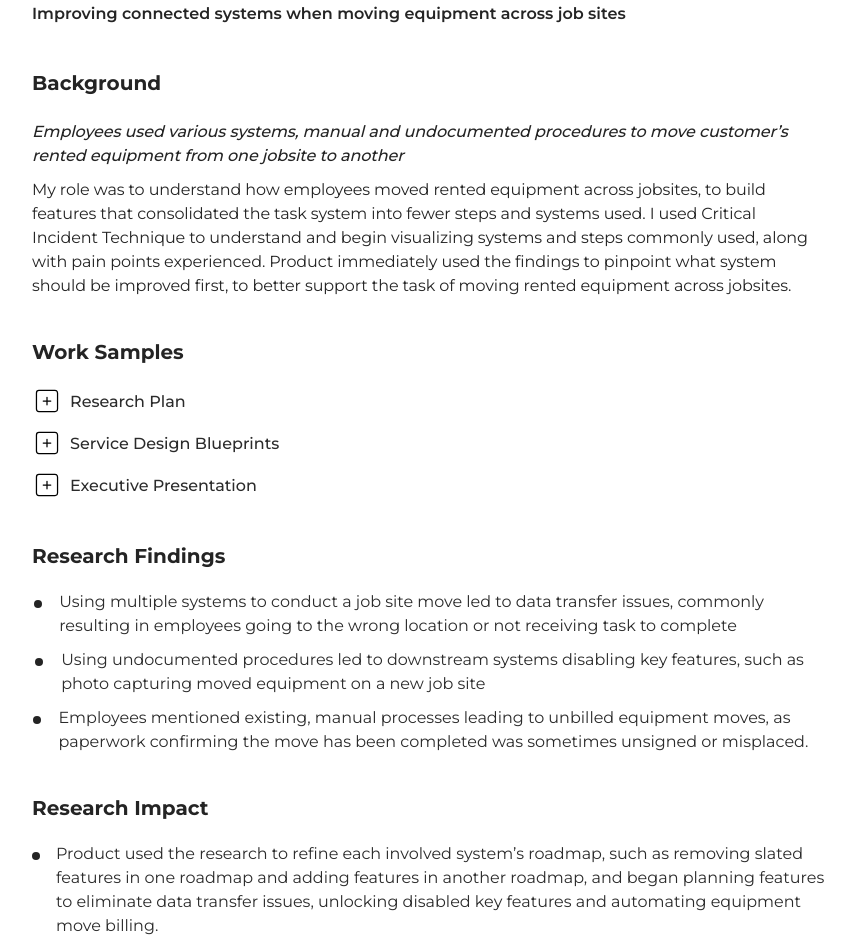
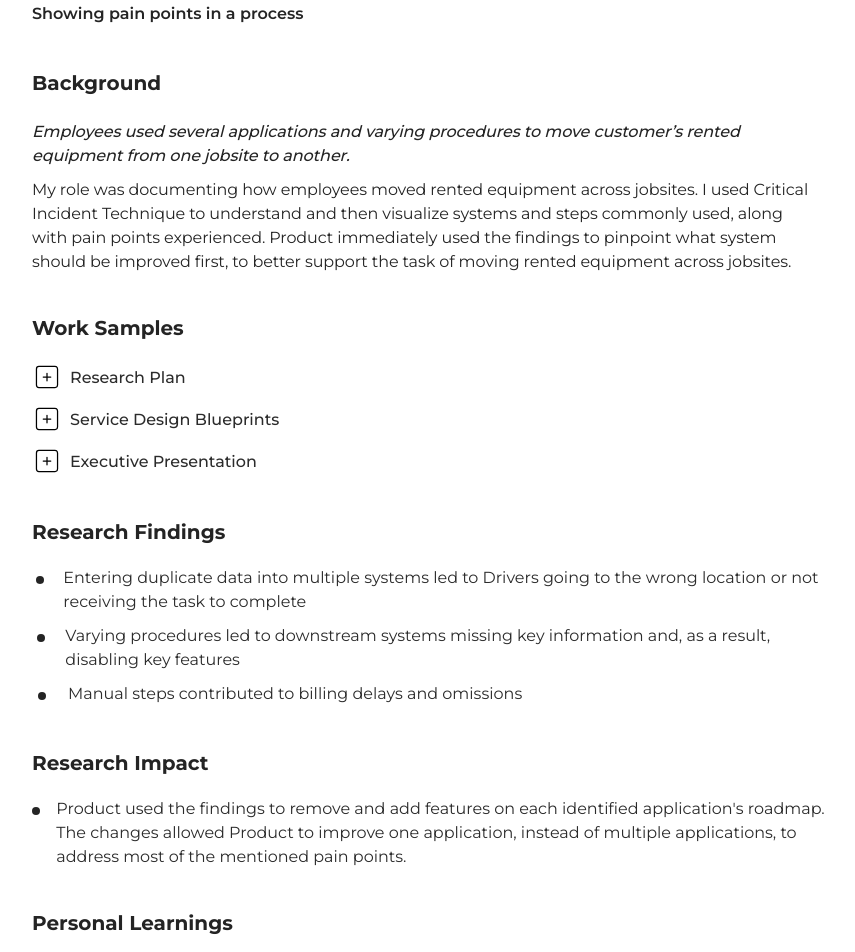
Before and after one commit to hasibulhasananik40420/client-portfolio, a React (Vite) app: page /jobsite-moves in a window 1280 px wide. Shown: the part 180-1132 px from the top of the page, without its empty margins (198-1053 px from the left). Built offline with nearby package versions, Linux system fonts and the light colour scheme.

Commit message:
new order page

```diff
--- a/src/Components/FaqSlider/FaqSlider.jsx
+++ b/src/Components/FaqSlider/FaqSlider.jsx
@@ -50,7 +50,7 @@ const FaqSlider = () => {
           id: 1,
           text: 'Assumption Mapping',
           images: [
-            { id: 1, image: AssumptionMappingImage1, text: "Assumption Mapping: Workshop Board" },
+            { id: 1, image: AssumptionMappingImage1, text: "Research Plan " },
 
           ],
         },
@@ -58,8 +58,8 @@ const FaqSlider = () => {
           id: 2,
           text: 'Contextual Inquiry',
           images: [
-            { id: 1, image: ContextualInquiryImage1, text: "Contextual Inquiry: Research Plan" },
-            { id: 2, image: ContextualInquiryImage2, text: "Contextual Inquiry: Note Taking Guide (Google Doc)" },
+            { id: 1, image: ContextualInquiryImage1, text: "Service Design Blueprint: Extensive Map" },
+            { id: 2, image: ContextualInquiryImage2, text: "Service Design Blueprint: General Map" },
             { id: 3, image: ContextualInquiryImage3, text: "Contextual Inquiry: Synthesis for Analysis & Alinment with Design" },
             { id: 4, image: ContextualInquiryImage4, text: "Contextual Inquiry: Readout Report for Executive Team" },
 
--- a/src/Pages/Home/Header.jsx
+++ b/src/Pages/Home/Header.jsx
@@ -21,8 +21,7 @@ const Header = () => {
       _id: 4,
       title: " Process Improvement",
       subTitle: "Jobsite Moves",
-      para: "Improving connected systems ",
-      //when moving equipment across job sites
+      para: "Showing pain points in a process  ",
       link: "/jobsite-moves",
     },
 
@@ -30,7 +29,7 @@ const Header = () => {
       _id: 2,
       title: "New Feature",
       subTitle: "Suggested Fuel Stops",
-      para: "Identifying display opportunities",
+      para: "Aligning feature direction with user needs",
       link: "/suggested-fuel-stops",
     },
 
@@ -66,11 +65,11 @@ const Header = () => {
                   Senior UX Researcher
                 </p>
                 <p className="text-[#2B2B2B] 2xl:text-[12px] lg:text-[12px] xl:text-[12px] text-[14px] md:text-[16px] font-Montserrat font-normal mt-4 w-full md:w-full lg:w-[335px] xl:w-[339px] 2xl:w-[339px]">
-                UX Researcher with extensive experience using discovery and evaluative research methods. Searching for researcher roles on zero to one projects.
+                UX Researcher with extensive experience using discovery and evaluative research methods. Searching for researcher roles on ‘zero to one’ projects.
                 </p>
 
                 <p className="text-[#2B2B2B] 2xl:text-[12px] lg:text-[12px] xl:text-[12px] text-[14px] md:text-[16px] font-Montserrat font-normal mt-4 w-full md:w-full lg:w-[335px] xl:w-[339px] 2xl:w-[339px]">
-                I am also currently enrolled in certification programs to extend my survey design and statistical analysis skills.
+                I am regularly enrolled in certification programs to extend my survey design and inferential statistical skills.
                 </p>
 
               </div>
--- a/src/Pages/JobsiteMoves/JobsiteMoves.jsx
+++ b/src/Pages/JobsiteMoves/JobsiteMoves.jsx
@@ -22,19 +22,20 @@ const JobsiteMoves = () => {
        <h1 className="text-[#242424] 2xl:text-[28px] xl:text-[28px] lg:text-[28px] text-[24px] font-Montserrat font-bold tracking-[-0.5px]">Process Improvement: Jobsite Moves
        </h1>
 
-       <p className='text-[#242424] md:text-[16px] text-[14px] font-Montserrat font-semibold mt-2 md:mt-4 lg:mt-0 xl:mt-0 2xl:mt-0'>Improving connected systems when moving equipment across job sites
+       <p className='text-[#242424] md:text-[16px] text-[14px] font-Montserrat font-semibold mt-2 md:mt-4 lg:mt-0 xl:mt-0 2xl:mt-0'>Showing pain points in a process
+
        </p>
 
 
 
        <h3 className='text-[#242424] text-[20px] mt-[40px] font-Montserrat font-bold leading-[34px]'>Background</h3>
 
-        <p className='mt-[20px] text-[#242424] md:text-[16px] text-[14px] font-Montserrat font-medium md:leading-6 leading-6 tracking-[-0.1px] italic lg:w-[700px] xl:w-[790px] 2xl:w-[920px] w-full'>Employees used various systems, manual and undocumented procedures to move customer’s rented equipment from one jobsite to another
+        <p className='mt-[20px] text-[#242424] md:text-[16px] text-[14px] font-Montserrat font-medium md:leading-6 leading-6 tracking-[-0.1px] italic lg:w-[700px] xl:w-[790px] 2xl:w-[920px] w-full'>Employees used several applications and varying procedures to move customer’s rented equipment from one jobsite to another.
         </p>
 
 
 
-         <p className='mt-[10px] text-[#242424] md:text-[16px] text-[14px] font-Montserrat font-normal md:leading-6 leading-6 tracking-[-0.1px] lg:w-[790px] xl:w-[790px] 2xl:w-[910px] w-full'>My role was to understand how employees moved rented equipment across jobsites, to build  features that consolidated the task system into fewer steps and systems used. I used Critical Incident Technique to understand and begin visualizing systems and steps commonly used, along with pain points experienced. Product immediately used the findings to pinpoint what system should be improved first, to better support the task of moving rented equipment across jobsites.</p>
+         <p className='mt-[10px] text-[#242424] md:text-[16px] text-[14px] font-Montserrat font-normal md:leading-6 leading-6 tracking-[-0.1px] lg:w-[790px] xl:w-[790px] 2xl:w-[910px] w-full'>My role was documenting how employees moved rented equipment across jobsites. I used Critical Incident Technique to understand and then visualize systems and steps commonly used, along with pain points experienced. Product immediately used the findings to pinpoint what system should be improved first, to better support the task of moving rented equipment across jobsites.</p>
 
        </div>
 
@@ -62,7 +63,8 @@ const JobsiteMoves = () => {
               <span className='w-[20px] h-[27px] flex justify-center items-center'>
                 <p className='w-2 h-2 rounded-full bg-[#242424]'></p>
               </span>
-               <p className='text-[#2B2B2B] md:text-[16px] text-[14px] font-normal font-Montserrat md:leading-6 leading-6 '>Using multiple systems to conduct a job site move led to data transfer issues, commonly resulting in employees going to the wrong location or not receiving task to complete</p>
+               <p className='text-[#2B2B2B] md:text-[16px] text-[14px] font-normal font-Montserrat md:leading-6 leading-6 '>Entering duplicate data into multiple systems led to Drivers going to the wrong location or not receiving the task to complete
+               </p>
 
             </div>
 
@@ -70,7 +72,7 @@ const JobsiteMoves = () => {
              <span className='w-[20px] h-[27px] flex justify-center items-center'>
                 <p className='w-2 h-2 rounded-full bg-[#242424]'></p>
               </span>
-               <p className='text-[#2B2B2B] md:text-[16px] text-[14px]  font-normal font-Montserrat md:leading-6 leading-6 '>Using undocumented procedures led to downstream systems disabling key features, such as photo capturing moved equipment on a new job site
+               <p className='text-[#2B2B2B] md:text-[16px] text-[14px]  font-normal font-Montserrat md:leading-6 leading-6 '>Varying procedures led to downstream systems missing key information and, as a result, disabling key features
                </p>
 
             </div>
@@ -79,7 +81,7 @@ const JobsiteMoves = () => {
             <span className='w-[20px] h-[27px] flex justify-center items-center'>
                 <p className='w-2 h-2 rounded-full bg-[#242424]'></p>
               </span>
-               <p className='text-[#2B2B2B] md:text-[16px] text-[14px] font-normal font-Montserrat md:leading-6 leading-6'>Employees mentioned existing, manual processes leading to unbilled equipment moves, as paperwork confirming the move has been completed was sometimes unsigned or misplaced.
+               <p className='text-[#2B2B2B] md:text-[16px] text-[14px] font-normal font-Montserrat md:leading-6 leading-6'>Manual steps contributed to billing delays and omissions
 
 </p>
 
@@ -98,7 +100,7 @@ const JobsiteMoves = () => {
               <span className='w-[20px] h-[27px] flex justify-center items-center'>
                 <p className='w-2 h-2 rounded-full bg-[#242424]'></p>
               </span>
-               <p className='text-[#2B2B2B] md:text-[16px] text-[14px] font-normal font-Montserrat md:leading-6 leading-6 '>Product used the research to refine each involved system’s roadmap, such as removing slated features in one roadmap and adding features in another roadmap, and began planning features to eliminate data transfer issues, unlocking disabled key features and automating equipment move billing.
+               <p className='text-[#2B2B2B] md:text-[16px] text-[14px] font-normal font-Montserrat md:leading-6 leading-6 '> Product used the findings to remove and add features on each identified application's roadmap. The changes allowed Product to improve one application, instead of multiple applications, to address most of the mentioned pain points.
 
                </p>
 
@@ -121,7 +123,7 @@ const JobsiteMoves = () => {
            <span className='w-[20px] h-[27px] flex justify-center items-center'>
                 <p className='w-2 h-2 rounded-full bg-[#242424]'></p>
               </span>
-               <p className='text-[#2B2B2B] md:text-[16px] text-[14px] font-normal font-Montserrat md:leading-6 leading-6 '>When creating Service Design Blueprints for complex procedures, think in-terms of creating two maps: an extensive and general map. The extensive map helps capture and align on what was learned. The general map helps stakeholders quickly grasp the procedure and where improvement opportunities exist. The extensive map captures detail edge cases and sub-flows, while the general map covers major steps and simply mentions the sub-flows. The general map is what is presented to stakeholders. The extensive map is used to secure a detailed understanding of how the process works.  </p>
+               <p className='text-[#2B2B2B] md:text-[16px] text-[14px] font-normal font-Montserrat md:leading-6 leading-6 '>Creating a Service Design Blueprint requires making an extensive and general map. The extensive map captures detailed learnings, such as edge cases and sub-flows, to build a deep understanding of how a process works. The general map, however, aims to help stakeholders quickly grasp the procedure and improvement opportunities.  </p>
 
             </div>
 
```
Also changed, not shown: src/Pages/AutomatedEquipmentDispatching/AutomatedEquipmentDispatching.jsx (+6 -5 lines), src/Pages/DriverApp/DriverApp.jsx (+5 -4 lines), src/Pages/SuggestedFuelStops/SuggestedFuelStops.jsx (+6 -16 lines).
